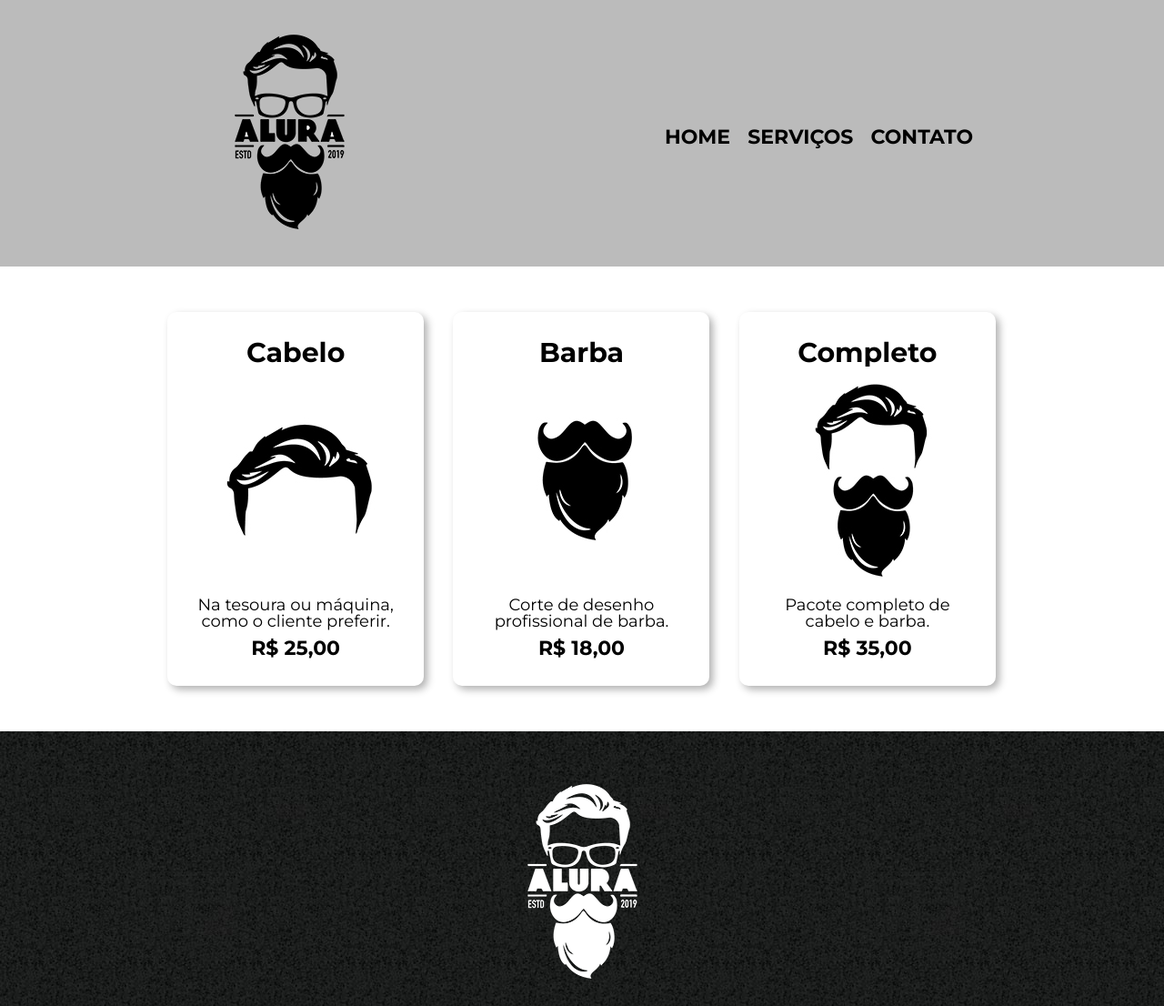
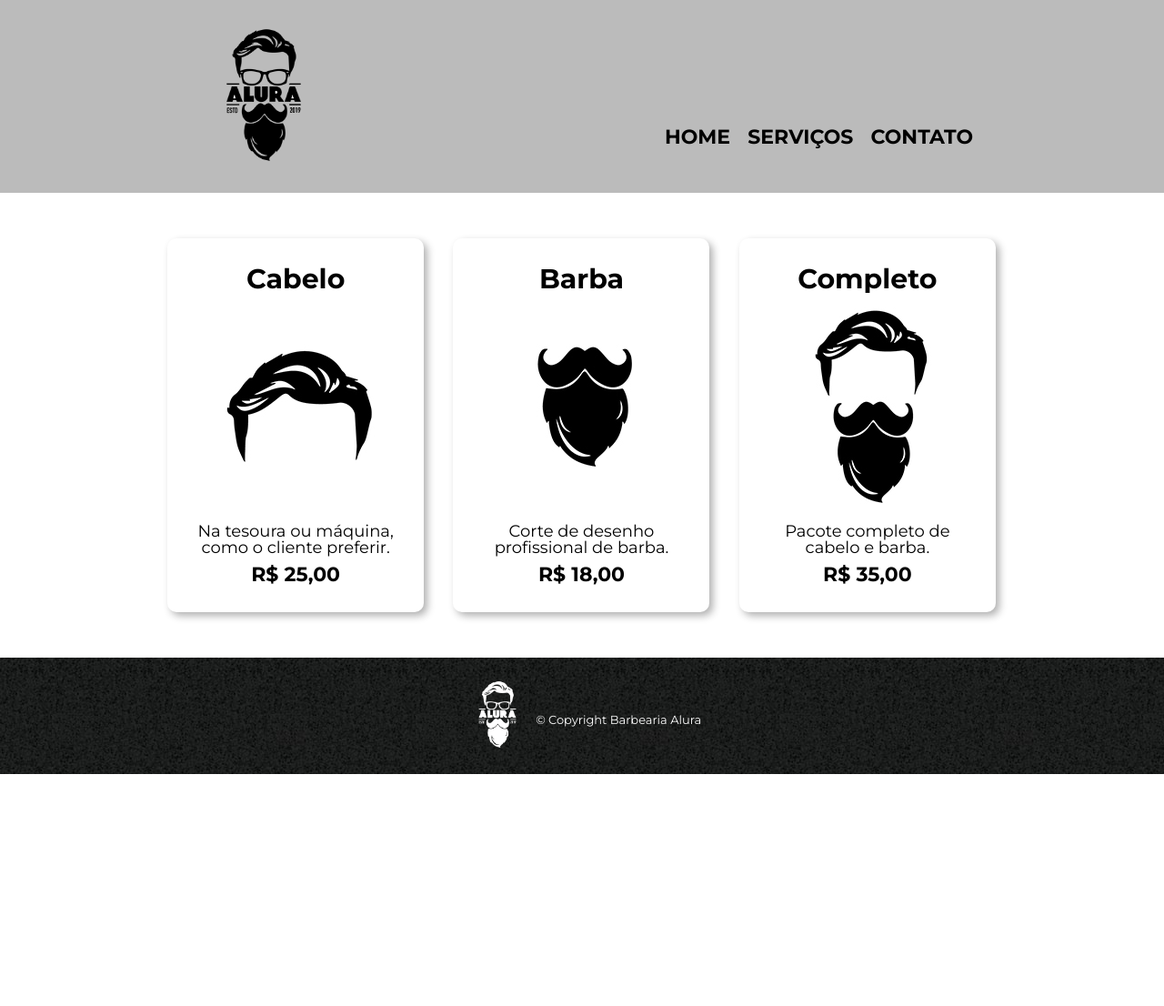
Before and after one commit to GabrielmRangel/alura-barbearia, a plain HTML site: page produtos.html in a window 1280 px wide. Shown: the top 1106 px of the page at 91% size. After the commit the page ends 851 px from the top, so only its background shows below. Drawn offline with Linux system fonts and the light colour scheme.

```diff
--- a/assets/css/contato.css
+++ b/assets/css/contato.css
@@ -48,6 +48,7 @@ nav a:active{
 
 header img{
 	margin-left: 60px;
+    width: 120px;
 }
 
 main{
--- a/assets/css/produtos.css
+++ b/assets/css/produtos.css
@@ -48,6 +48,7 @@ nav a:active{
 
 header img{
 	margin-left: 60px;
+    width: 120px;
 }
 
 .produtos{
@@ -99,10 +100,23 @@ header img{
 footer{
     text-align: center;
     background: url("../img/bg.jpg");
-    padding: 40px 0px;
+    padding: 20px 0px;
+}
+
+.rodape{
+	width: 950px;
+	margin: auto;
+}
+
+footer img{
+    width: 60px;
+    margin: 0px 8px;
 }
 
 footer p{
+	display: inline;
+	position: relative;
+	bottom: 32px;
     color: white;
     font-size: 13px;
     margin-top: 20px;
--- a/assets/css/style.css
+++ b/assets/css/style.css
@@ -50,6 +50,7 @@ nav a:active{
 
 header img{
 	margin-left: 60px;
+	width: 120px;
 }
 
 /* CSS da página inicial */
@@ -81,7 +82,9 @@ header img{
 .utensilios{
 	width: 120px;
 	float: left;
-	margin: 0px 20px 20px 20px;
+	margin: 0px 20px 20px 0px;
+	border-radius: 5px;
+	box-shadow: 2px 2px 4px rgba(0, 0, 0, 0.384);
 }
 
 .principal p {
@@ -166,7 +169,20 @@ footer{
     padding: 20px 0px;
 }
 
+.rodape{
+	width: 950px;
+	margin: auto;
+}
+
+footer img{
+    width: 60px;
+	margin: 0px 8px;
+}
+
 footer p{
+	display: inline;
+	position: relative;
+	bottom: 32px;
     color: white;
     font-size: 13px;
     margin-top: 20px;
--- a/produtos.html
+++ b/produtos.html
@@ -32,12 +32,14 @@
                 <p class="descricao">Na tesoura ou máquina, como o cliente preferir.</p>
                 <p class="preco">R$ 25,00</p>
             </li>
+
             <li>
                 <h2>Barba</h2>
                 <img src="assets/img/barba.jpg" alt="Ícone da barba">
                 <p class="descricao">Corte de desenho profissional de barba.</p>
                 <p class="preco">R$ 18,00</p>
             </li>
+
             <li>
                 <h2>Completo</h2>
                 <img src="assets/img/cabelo+barba.jpg" alt="Ícone de barba">
@@ -46,9 +48,13 @@
             </li>
         </ul>
     </main>
+
     <footer>
-        <img src="assets/img/logo-branco.png" alt="Logo da Alura">
-        <p>&copy; Copyright Barbearia Alura</p>
+        <div class="rodape">
+            <img src="assets/img/logo-branco.png" alt="Logo da Alura">
+
+            <p>&copy; Copyright Barbearia Alura</p>
+        </div>
     </footer>
 </body>
 </html>
```
Also changed, not shown: index.html (+5 -2 lines).
